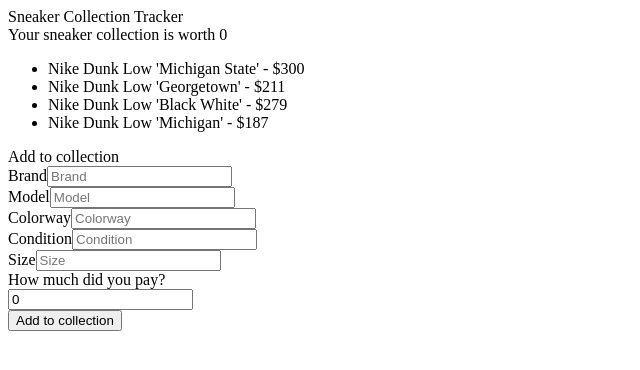
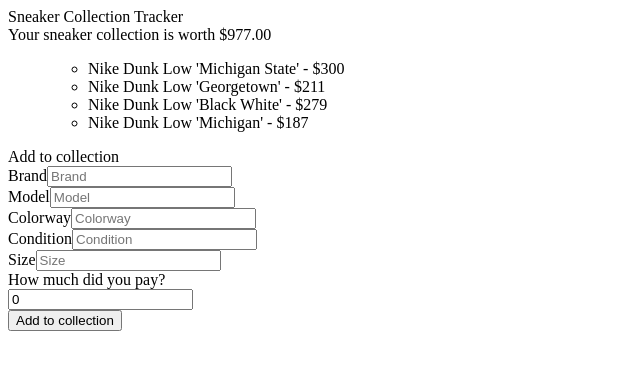
Before and after one commit to Uvacoder/snkr-collection-tracker, a React (Create React App) app: page / in a window 1280 px wide. Shown: the top 370 px of the page, without its empty margins (0-640 px from the left). Built offline with nearby package versions, Linux system fonts and the light colour scheme.

Commit message:
able to get sneaker collection worth showing by mapping through sneaker object

```diff
--- /dev/null
+++ b/src/components/Sneaker.jsx
@@ -0,0 +1,11 @@
+import React from 'react'
+
+export const Sneaker = ({ sneaker }) => {
+    return (
+        <div>
+            <ul>
+            <li>{sneaker.brand} {sneaker.model} '{sneaker.colorway}' - ${sneaker.price}</li>
+            </ul>
+        </div>
+    )
+}
--- a/src/components/SneakerList.jsx
+++ b/src/components/SneakerList.jsx
@@ -1,4 +1,5 @@
 import React, { useContext } from 'react'
+import { Sneaker } from './Sneaker';
 import { GlobalContext } from './context/GlobalState'
 
 export const SneakerList = () => {
@@ -7,7 +8,7 @@
     return (
         <div>
             <ul>
-            {sneakers.map(sneakers => (<li>{sneakers.brand} {sneakers.model} '{sneakers.colorway}' - ${sneakers.price}</li>))}
+            {sneakers.map(sneaker => (<Sneaker key={sneaker.id} sneaker={sneaker} />))}
             </ul>
         </div>
     )
--- a/src/components/Worth.jsx
+++ b/src/components/Worth.jsx
@@ -1,9 +1,14 @@
-import React from 'react'
+import React, { useContext } from 'react'
+import { GlobalContext } from './context/GlobalState'
 
 export const Worth = () => {
+    const { sneakers } = useContext(GlobalContext);
+    const prices = sneakers.map(sneaker => sneaker.price);
+    const total = prices.reduce((acc, item) => (acc += item), 0).toFixed(2);
+
     return (
         <div>
-            Your sneaker collection is worth 0
+            Your sneaker collection is worth ${total}
         </div>
     )
 }
```
